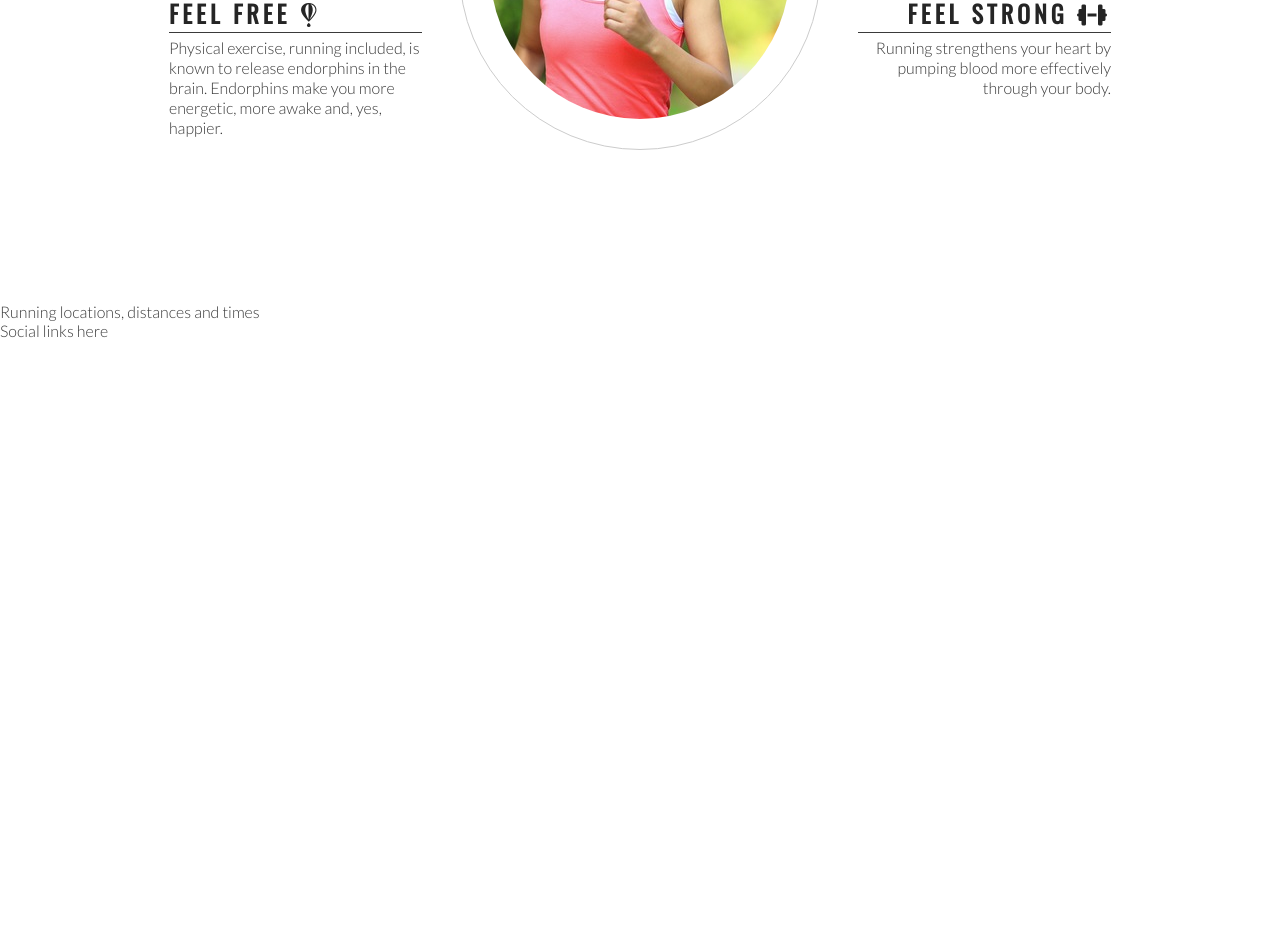
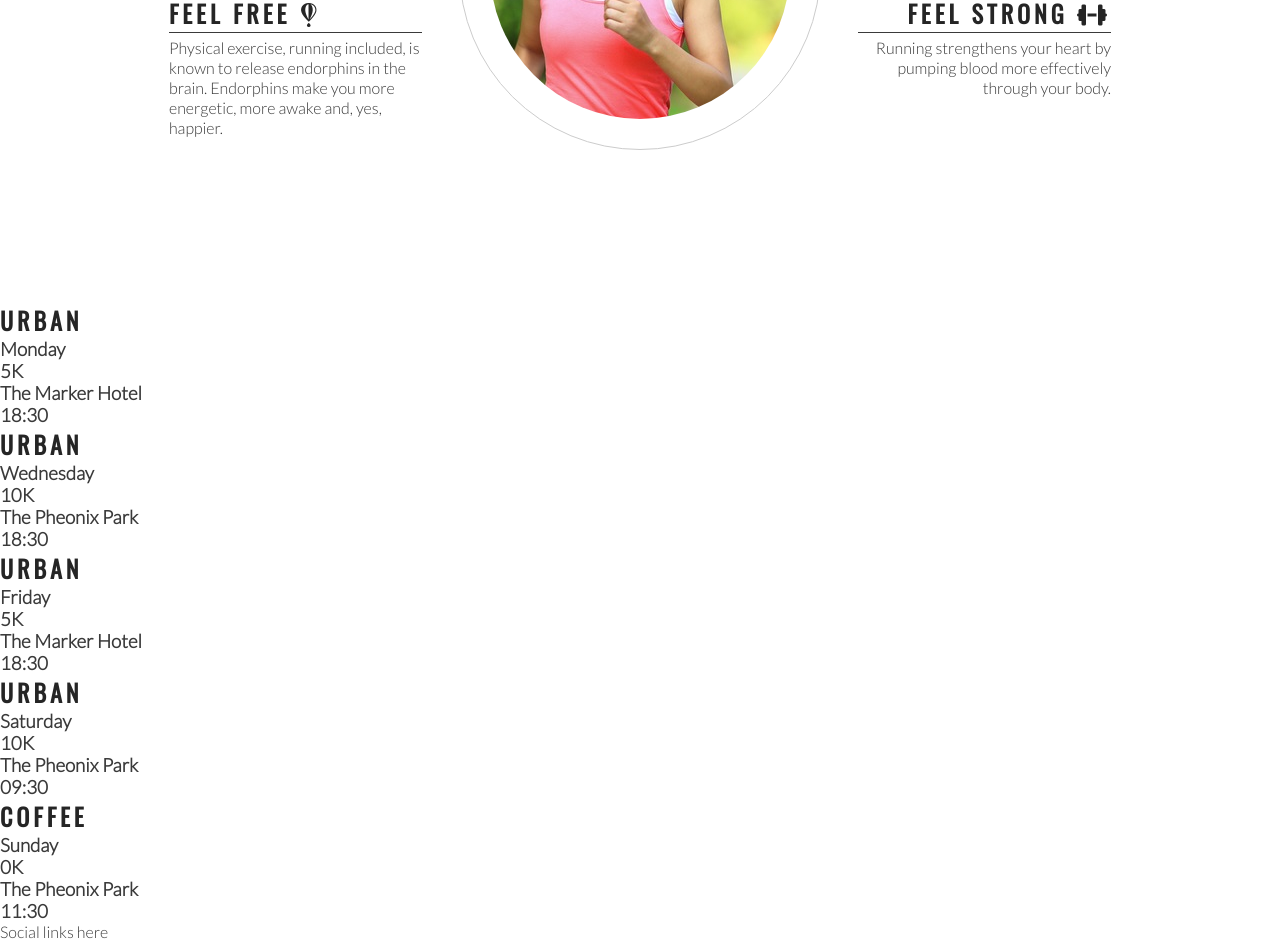
Before and after one commit to Pisen99/love-running, a plain HTML site: page index.html in a window 1280 px wide. Shown: the part 993-1934 px from the top of the page. Before the commit the page ends 1333 px from the top, so only its background shows below. Drawn offline with nearby package versions, Linux system fonts and the light colour scheme.

Commit message:
add meetup times main structure

```diff
--- a/index.html
+++ b/index.html
@@ -80,7 +80,41 @@
         </div>
     </section>
     <section>
-        Running locations, distances and times
+        <div>
+            <h2>Urban</h2>
+            <h3>Monday</h3>
+            <h3>5K</h3>
+            <h3>The Marker Hotel</h3>
+            <h3>18:30</h3>
+        </div>
+        <div>
+            <h2>Urban</h2>
+            <h3>Wednesday</h3>
+            <h3>10K</h3>
+            <h3>The Pheonix Park</h3>
+            <h3>18:30</h3>
+        </div>
+        <div>
+            <h2>Urban</h2>
+            <h3>Friday</h3>
+            <h3>5K</h3>
+            <h3>The Marker Hotel</h3>
+            <h3>18:30</h3>
+        </div>
+        <div>
+            <h2>Urban</h2>
+            <h3>Saturday</h3>
+            <h3>10K</h3>
+            <h3>The Pheonix Park</h3>
+            <h3>09:30</h3>
+        </div>
+        <div>
+            <h2>Coffee</h2>
+            <h3>Sunday</h3>
+            <h3>0K</h3>
+            <h3>The Pheonix Park</h3>
+            <h3>11:30</h3>
+        </div>
     </section>
     <footer>
         Social links here
```
